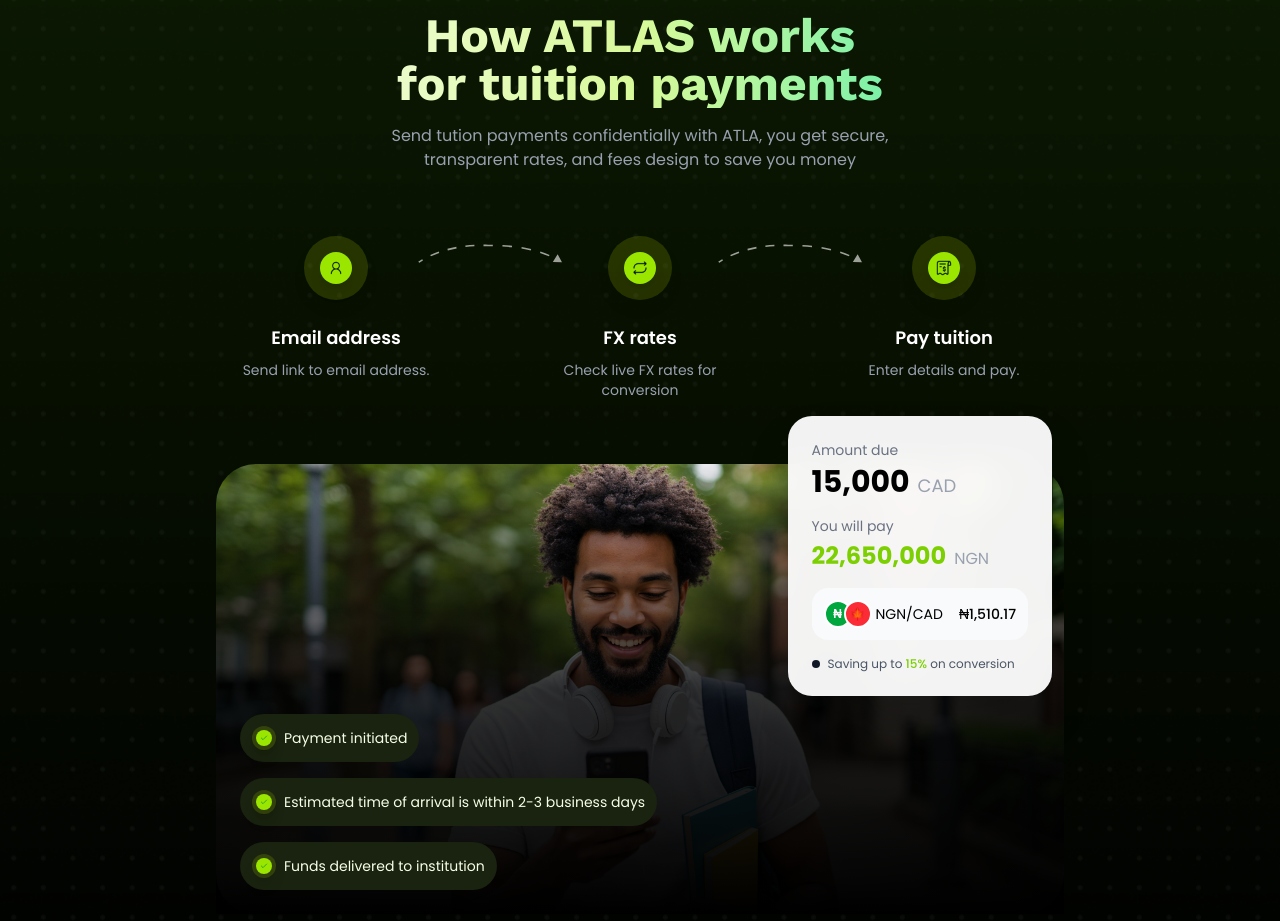
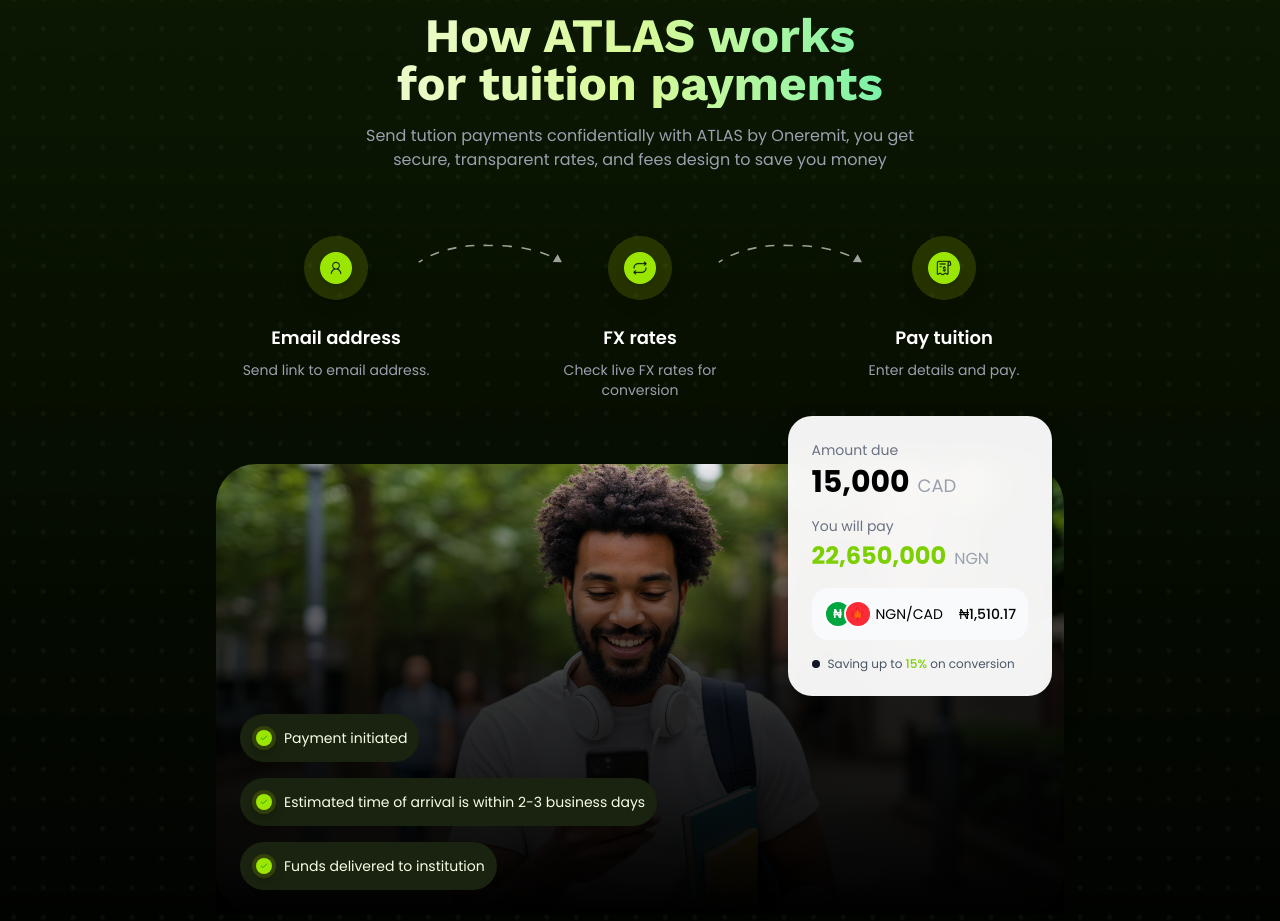
Before and after one commit to Gahdloot/atlas-remit, a Next.js app in the folder atlas-app/: page / in a window 1280 px wide. Shown: the part 926-1847 px from the top of the page. Built offline with nearby package versions, Linux system fonts and the light colour scheme; no server answers.

Commit message:
Updated HowItWorks component to specify "ATLAS by Oneremit" for clarity in tuition payment messaging.

```diff
--- a/atlas-app/components/how-it-works.tsx
+++ b/atlas-app/components/how-it-works.tsx
@@ -51,7 +51,7 @@ export function HowItWorks() {
             </h2>
 
             <p className="text-gray-400 max-w-xl mx-auto">
-              Send tution payments confidentially with ATLA, you get secure, transparent rates, and fees design to save you money
+              Send tution payments confidentially with ATLAS by Oneremit, you get secure, transparent rates, and fees design to save you money
             </p>
           </div>
 
```
Also changed, not shown: 1 other file (tests, documents, lock files or other folders).
